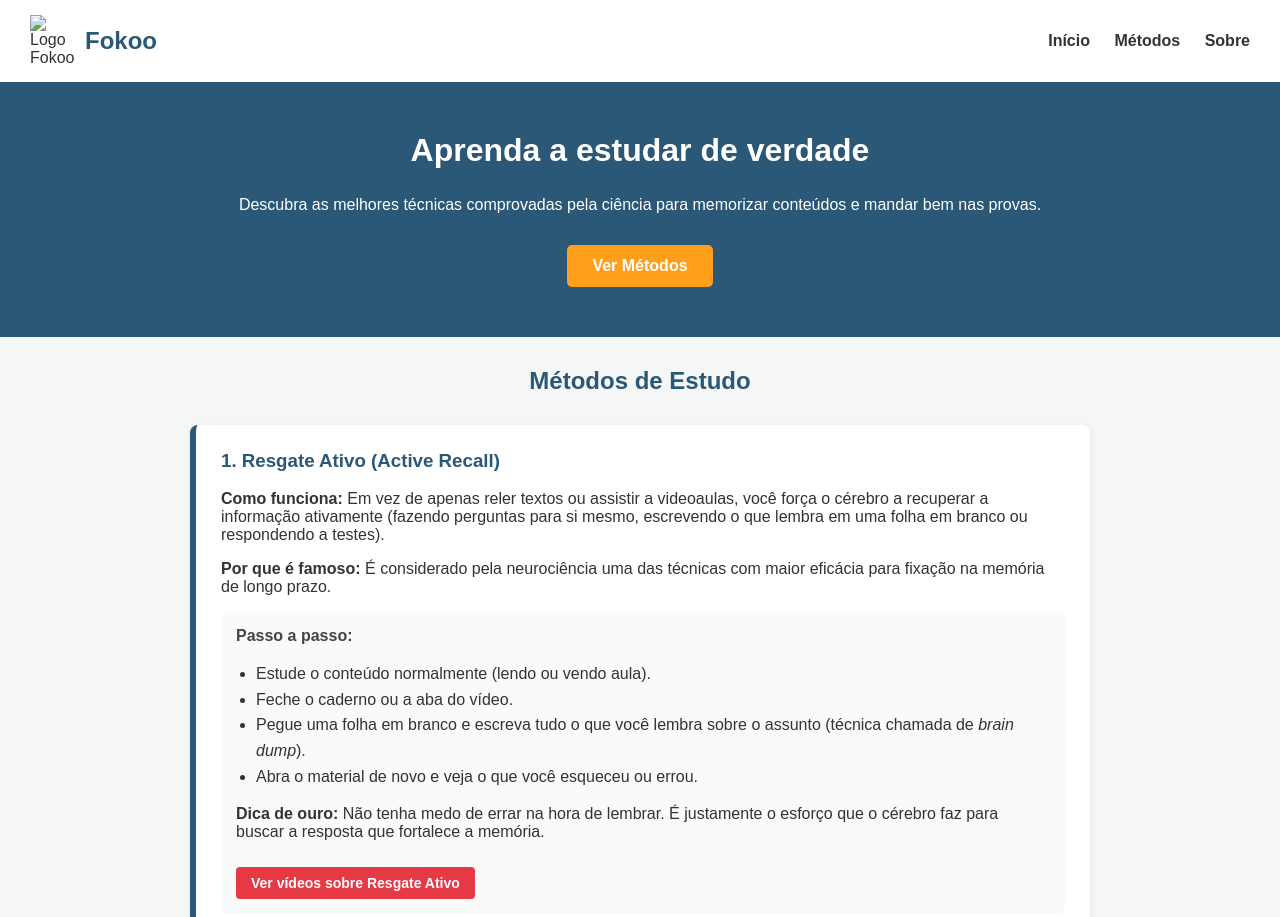
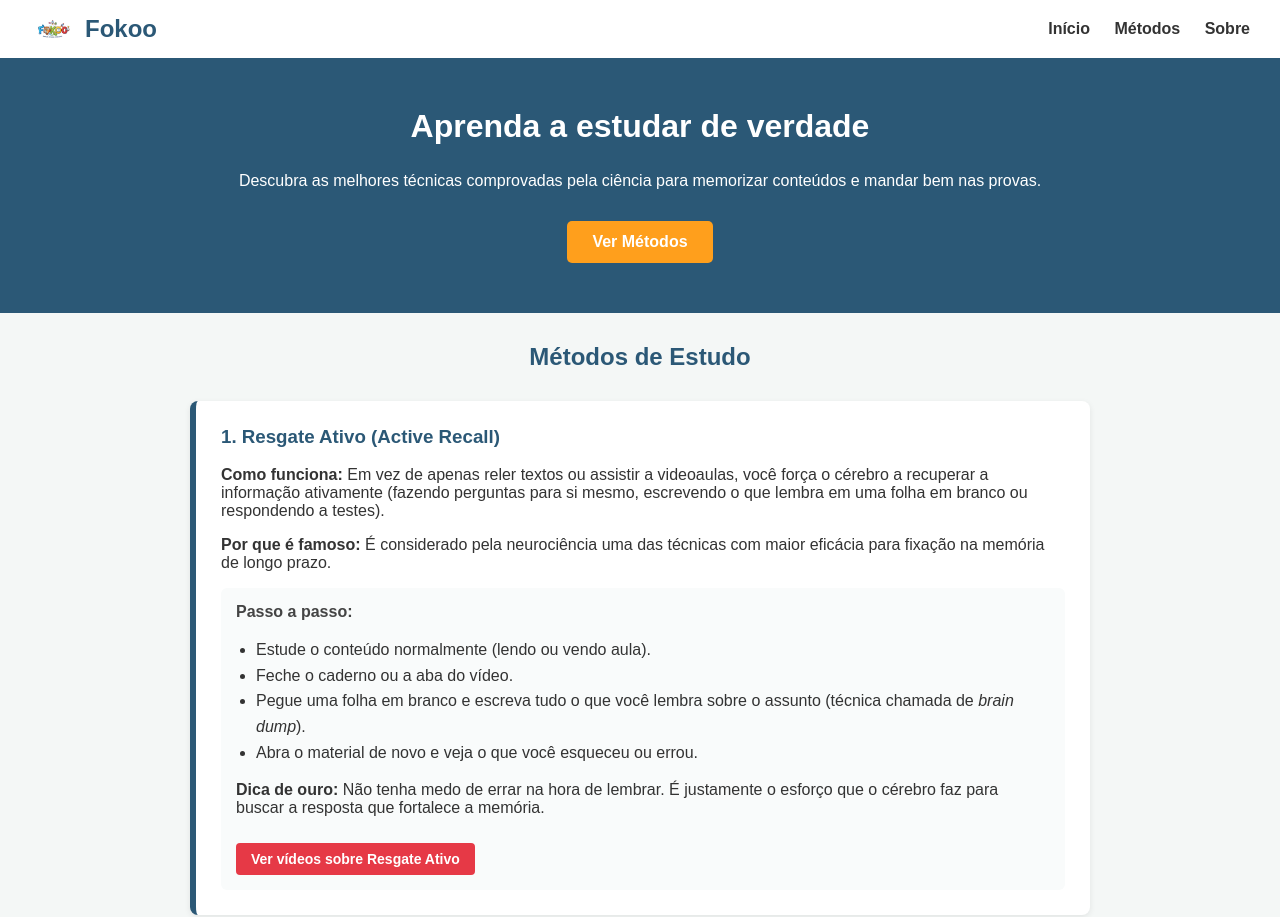
Before and after one commit to beaazsm/Organizar, a plain HTML site: page index.html in a window 1280 px wide. Shown: the top 917 px of the page. Drawn offline with Linux system fonts and the light colour scheme.

Commit message:
Update index.html

```diff
--- a/index.html
+++ b/index.html
@@ -10,7 +10,7 @@
 
     <header>
         <div class="logo-container">
-            <img src="logo.png" alt="Logo Fokoo" class="logo">
+            <img src="WhatsApp Image 2026-11-16 at 17.33.51.jpeg" alt="Logo Fokoo" class="logo">
             <h1>Fokoo</h1>
         </div>
         <nav>
```
